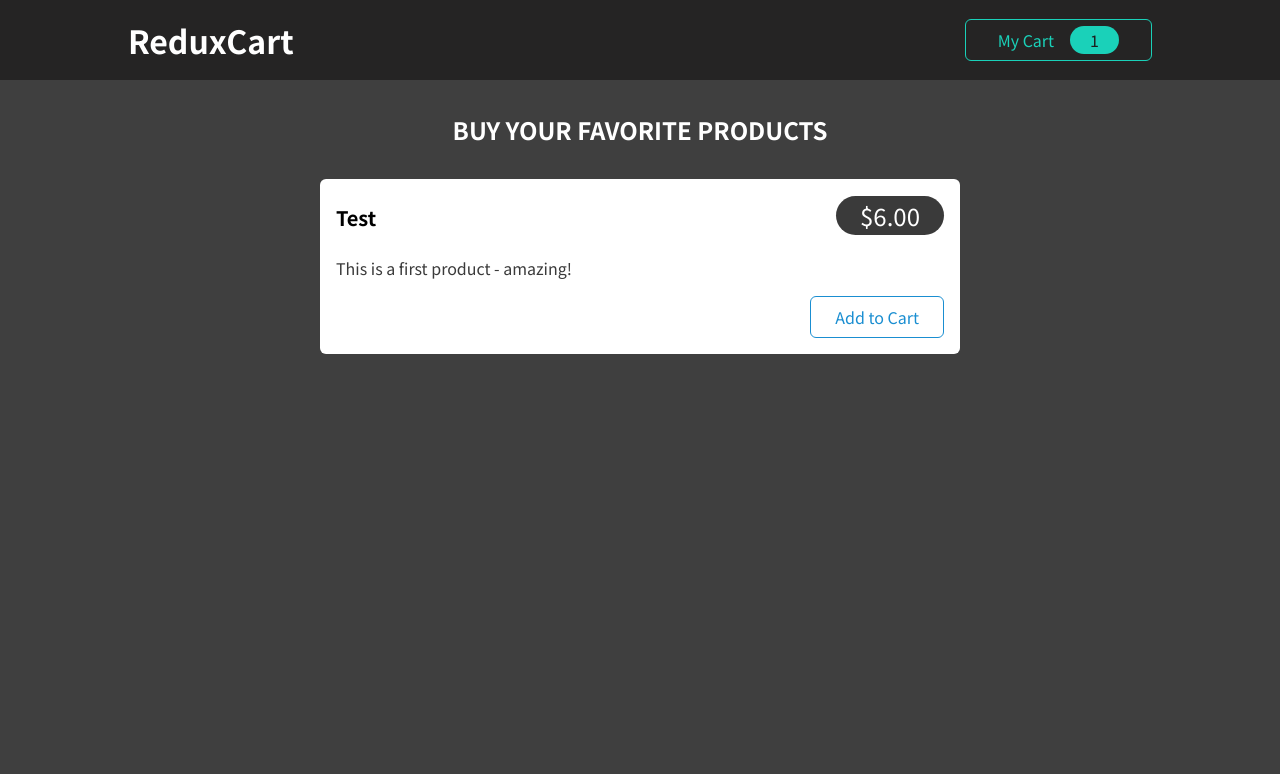
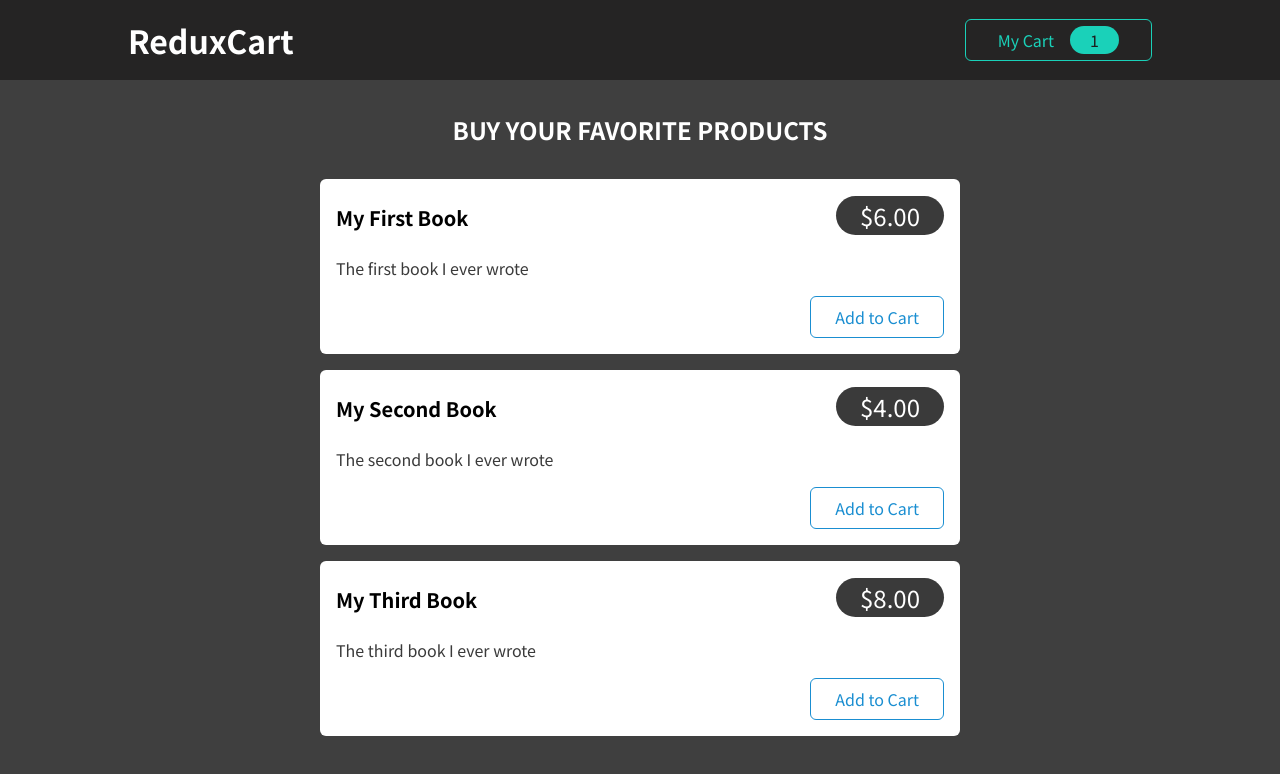
Before and after one commit to CoolShivas/006--React_Redux_Cart, a React (Vite) app in the folder redux_react_cart/: page / in a window 1280 px wide. Shown: the top 774 px of the page. Built offline with nearby package versions, Linux system fonts and the light colour scheme.

Commit message:
Passing the DUMMY_PRODUCTS to Products and map it and props  drill  to ProductItem for printing purpose.

```diff
--- a/redux_react_cart/src/components/Shop/ProductItem.jsx
+++ b/redux_react_cart/src/components/Shop/ProductItem.jsx
@@ -3,16 +3,15 @@ import classes from "./ProductItem.module.css";
 
 
 const ProductItem = (props) => {
-    const { title, price, description } = props;
 
     return (
         <li className={classes.item}>
             <Card>
                 <header>
-                    <h3>{title}</h3>
-                    <div className={classes.price}>${price.toFixed(2)}</div>
+                    <h3>{props.titleABC}</h3>
+                    <div className={classes.price}>${props.priceABC.toFixed(2)}</div>
                 </header>
-                <p>{description}</p>
+                <p>{props.descriptionABC}</p>
                 <div className={classes.actions}>
                     <button>Add to Cart</button>
                 </div>
--- a/redux_react_cart/src/components/Shop/Products.jsx
+++ b/redux_react_cart/src/components/Shop/Products.jsx
@@ -1,16 +1,47 @@
 import ProductItem from './ProductItem';
 import classes from "./Products.module.css";
 
-const Products = (props) => {
+
+const DUMMY_PRODUCTS = [
+    {
+        id: "p1",
+        price: 6,
+        title: "My First Book",
+        description: "The first book I ever wrote"
+    },
+    {
+        id: "p2",
+        price: 4,
+        title: "My Second Book",
+        description: "The second book I ever wrote"
+    },
+    {
+        id: "p3",
+        price: 8,
+        title: "My Third Book",
+        description: "The third book I ever wrote"
+    }
+];
+
+const Products = () => {
     return (
         <section className={classes.products}>
             <h2>Buy your favorite products</h2>
             <ul>
-                <ProductItem
+                {DUMMY_PRODUCTS.map((currElem) => {
+                    return <ProductItem
+                        key={currElem.id}
+                        idABC={currElem.id}
+                        priceABC={currElem.price}
+                        titleABC={currElem.title}
+                        descriptionABC={currElem.description}
+                    ></ProductItem>
+                })}
+                {/* <ProductItem
                     title='Test'
                     price={6}
                     description='This is a first product - amazing!'
-                />
+                /> */}
             </ul>
         </section>
     );
```
